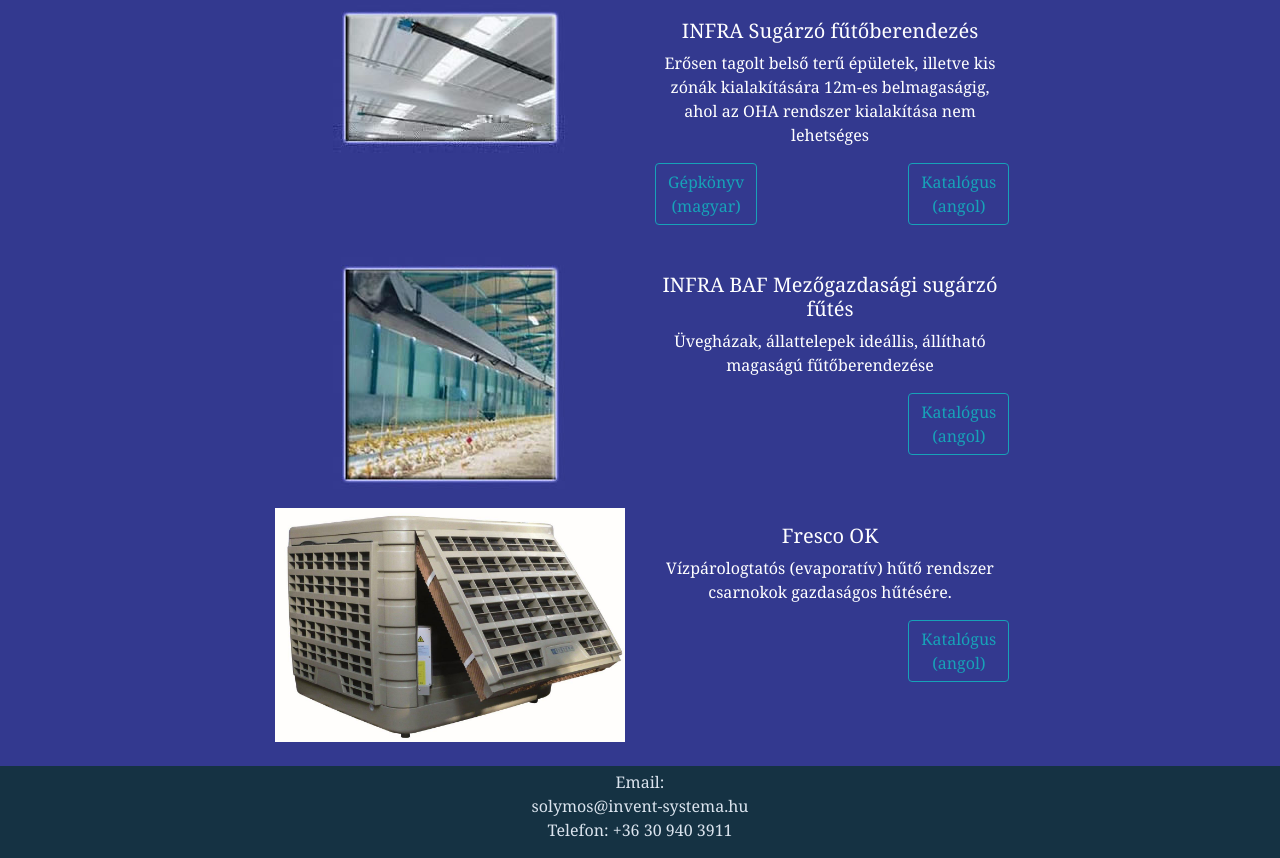
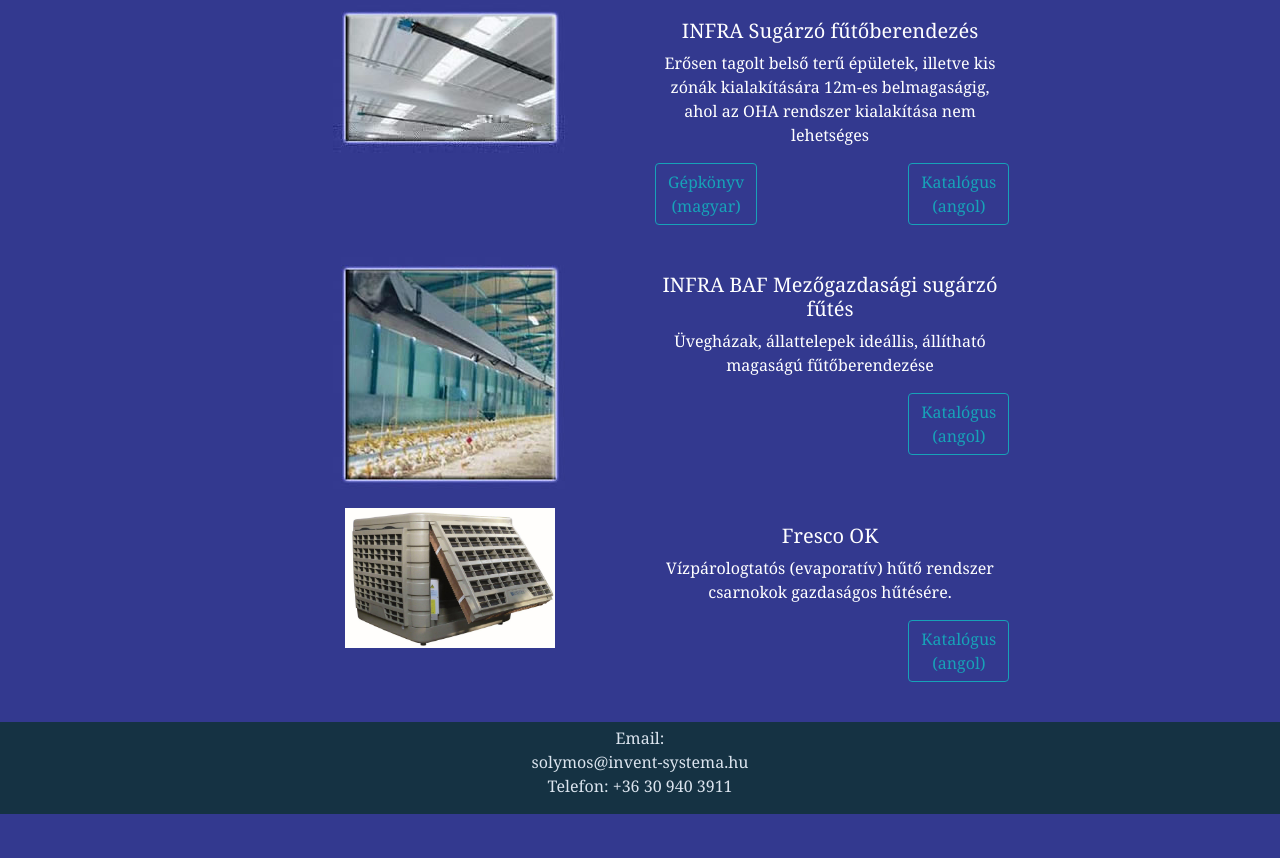
Before and after one commit to koczka990/systema_weblap, an Eleventy site: page src/segedlet.njk in a window 1280 px wide. Shown: the part 952-1810 px from the top of the page. After the commit the page ends 1766 px from the top, so only its background shows below. Built offline with nearby package versions, Linux system fonts and the light colour scheme; Eleventy itself is replaced by a stand-in of ours; files that its build step writes are made by us from their sources.

Commit message:
set width

```diff
--- a/src/segedlet.njk
+++ b/src/segedlet.njk
@@ -145,7 +145,7 @@
       <img
         src="/imgs/fresco.jpg"
         alt=""
-        style="max-width: 100%; max-height: 100%"
+        style="max-width: 60%; max-height: 100%"
       />
     </div>
     <div class="col-md-4 col-10 text-center my-3">
```
